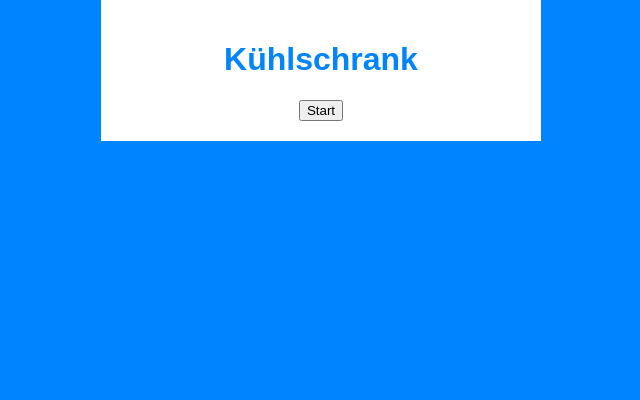
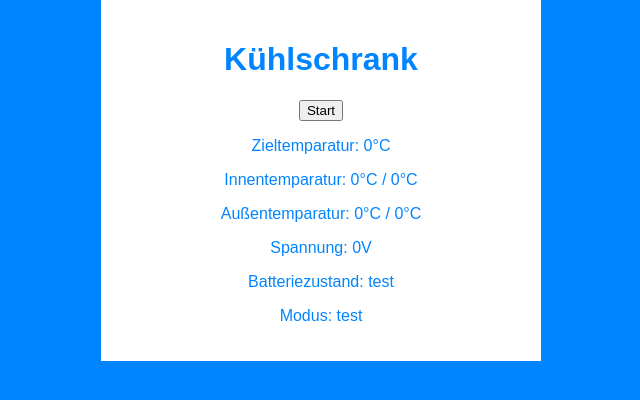
Before and after one commit to Jonasdoubleyou/cooler, a React (Create React App) app: page / in a window 1280 px wide. Shown: the top 400 px of the page, without its empty margins (319-959 px from the left). Built offline with nearby package versions, Linux system fonts and the light colour scheme.

Commit message:
Add all characteristics

```diff
--- a/src/App.tsx
+++ b/src/App.tsx
@@ -1,14 +1,23 @@
 import React from 'react';
 import './App.css';
-import { getCooler } from './connection';
+import { Cooler, CoolerData, getCooler } from './connection';
 
 function App() {
   const [error, setError] = React.useState<string | null>(null);
   const [state, setState] = React.useState<"user-click" | "connecting" | "connected">("user-click");
 
-  const [cooler, setCooler] = React.useState<{ getCharacteristic: () => Promise<any>} | null>(null);
+  const [cooler, setCooler] = React.useState<Cooler | null>(null);
 
-  const [data, setData] = React.useState<{ value: string }>({ value: "" });
+  const [data, setData] = React.useState<CoolerData>({
+    batteryStatus: "test",
+    coolingMode: "test",
+    tempIn1: 0,
+    tempIn2: 0,
+    tempOut1: 0,
+    tempOut2: 0,
+    tempTarget: 0,
+    voltage: 0,
+   });
 
   async function start() {
       setState("connecting");
@@ -22,8 +31,8 @@ function App() {
   }
 
   async function update() {
-    const result = await cooler!.getCharacteristic();
-    setData({ value: result });
+    const result = await cooler!.getData();
+    setData(result);
   }
 
   React.useEffect(() => {
@@ -44,8 +53,13 @@ function App() {
           Start
         </button>
       </>}
-      {state === "connected" && <>
-        <p>Data: {data.value}</p>
+      {/* state === "connected" && */ <>
+        <p>Zieltemparatur: {data.tempTarget}°C</p>
+        <p>Innentemparatur: {data.tempIn1}°C / {data.tempIn2}°C</p>
+        <p>Außentemparatur: {data.tempOut1}°C / {data.tempOut2}°C</p>
+        <p>Spannung: {data.voltage}V</p>
+        <p>Batteriezustand: {data.batteryStatus}</p>
+        <p>Modus: {data.coolingMode}</p>
       </>}
     </div>
   );
--- a/src/connection.ts
+++ b/src/connection.ts
@@ -1,12 +1,40 @@
 
-const SERVICE_UID = "199ecfda-a1f8-463f-89bb-7a698b36b2a1";
-const CHARACTERISTIC_UID = "17ed73f7-f174-415f-89e2-154025a1b5da";
+/* BLE GATT UIDs */
+const SERVICE_UID       = "199ecfda-a1f8-463f-89bb-7a698b36b2a1";
+const TEMP_IN1          = "17ed73f7-f174-415f-89e2-154025a1b5da";
+const TEMP_IN2          = "e743df97-33d9-40f2-a03d-273873dfcd7e";
+const TEMP_OUT1         = "6eba5869-2dba-43ad-9fa5-bc60fab6abe9";
+const TEMP_OUT2         = "ac255d90-c971-4d69-baa5-be6e6916d255";
+const TEMP_TARGET       = "a630a2b6-398e-46ea-b4ce-d019b8afc2a5";
+const VOLTAGE           =  "71442048-a860-49aa-b1c5-a163a3496fdd";
+const BATTERY_STATUS    = "74ad860b-8e24-4e50-a352-116bb46fd172";
+const COOLING_MODE      = "65ee7354-0f62-4c98-8673-18a3e932a886";
 
 function toString(dataView: DataView) {
     const decoder = new TextDecoder("utf-8");
     return decoder.decode(dataView.buffer);
 }
-export async function getCooler() {
+
+function toFloat(dataView: DataView) {
+    return dataView.getFloat32(0);
+}
+
+export interface CoolerData {
+    tempIn1: number;
+                tempIn2: number;
+                tempOut1: number;
+                tempOut2: number;
+                tempTarget: number;
+                voltage: number;
+                batteryStatus: "test";
+                coolingMode: "test";
+}
+
+export interface Cooler {
+    getData(): Promise<CoolerData>;
+}
+
+export async function getCooler(): Promise<Cooler> {
     if(!navigator.bluetooth)
         throw new Error("Bluetooth is not supported by this browser");
 
@@ -16,11 +44,41 @@ export async function getCooler() {
 
     const server = await device.gatt!.connect();
     const service = await server.getPrimaryService(SERVICE_UID);
-    const characteristic = await service.getCharacteristic(CHARACTERISTIC_UID);
+
+    const characteristics = {
+        tempIn1       : await service.getCharacteristic(TEMP_IN1),
+        tempIn2       : await service.getCharacteristic(TEMP_IN2),
+        tempOut1      : await service.getCharacteristic(TEMP_OUT1),
+        tempOut2      : await service.getCharacteristic(TEMP_OUT2),
+        tempTarget    : await service.getCharacteristic(TEMP_TARGET),
+        voltage       : await service.getCharacteristic(VOLTAGE),
+        batteryStatus : await service.getCharacteristic(BATTERY_STATUS),
+        coolingMode   : await service.getCharacteristic(COOLING_MODE),
+    };
 
     return {
-        async getCharacteristic() {
-            return toString(await characteristic.readValue());
-        },
+        async getData(): Promise<CoolerData> {
+            const [tempIn1, tempIn2, tempOut1, tempOut2, tempTarget, voltage, batteryStatus, coolingMode] = await Promise.all([
+                characteristics.tempIn1.readValue(),
+                characteristics.tempIn2.readValue(),
+                characteristics.tempOut1.readValue(),
+                characteristics.tempOut2.readValue(),
+                characteristics.tempTarget.readValue(),
+                characteristics.voltage.readValue(),
+                characteristics.batteryStatus.readValue(),
+                characteristics.coolingMode.readValue(),
+            ]);
+
+            return {
+                tempIn1: toFloat(tempIn1),
+                tempIn2: toFloat(tempIn2),
+                tempOut1: toFloat(tempOut1),
+                tempOut2: toFloat(tempOut2),
+                tempTarget: toFloat(tempTarget),
+                voltage: toFloat(voltage),
+                batteryStatus: toString(batteryStatus) as any,
+                coolingMode: toString(batteryStatus) as any
+            };
+        }
     };
 }
```
